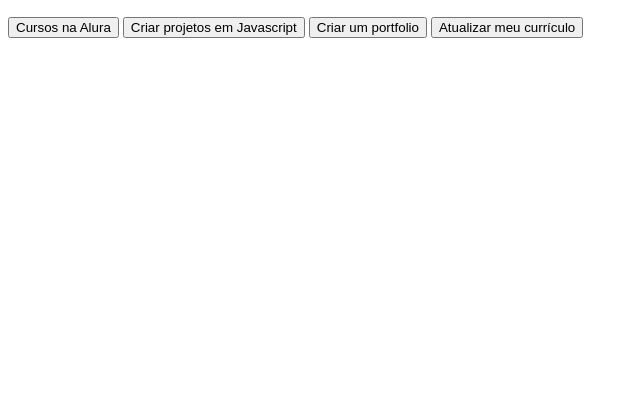
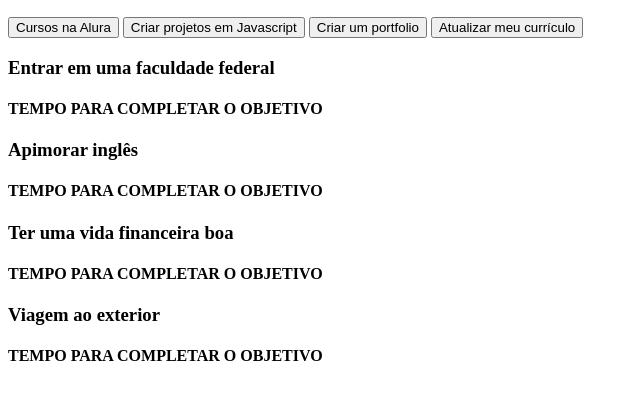
Before and after one commit to rosnowski/projeto-de-vida-3, a plain HTML site: page index.html in a window 1280 px wide. Shown: the part 50-450 px from the top of the page, without its empty margins (0-640 px from the left). Drawn offline with Linux system fonts and the light colour scheme.

Commit message:
concluido

```diff
--- a/index.html
+++ b/index.html
@@ -1,5 +1,6 @@
 <!DOCTYPE html>
 <html lang="pt-br">
+
 <head>
 <meta charset="UTF-8" />
 <meta name="viewport" content="width=device-width, initial-scale=1.0" />
@@ -10,12 +11,34 @@
 <body>
 <section class="conteudo-principal">
 <h2 class="titulo-principal">Meus Objetivos do ano<span>_</span></h2>
+<div class="conteúdo">
 <div class="botoes">
 <button class="botao">Cursos na Alura</button>
 <button class="botao">Criar projetos em Javascript</button>
 <button class="botao">Criar um portfolio</button>
 <button class="botao">Atualizar meu currículo</button>
 </div>
+<div class="abas-textos">
+ <div class="aba-conteudo ativo">
+<h3 class="aba-conteudo-titulo-principal"> Entrar em uma faculdade federal </h3>
+<h4 class="aba-conteudo-titulo-secundario"> TEMPO PARA COMPLETAR O OBJETIVO </h4>
+    </div>
+<div class="aba-conteudo ativo">
+<h3 class="aba-conteudo-titulo-principal"> Apimorar inglês </h3>
+<h4 class="aba-conteudo-titulo-secundario"> TEMPO PARA COMPLETAR O OBJETIVO </h4>
+    </div>
+<div class="aba-conteudo ativo">
+<h3 class="aba-conteudo-titulo-principal"> Ter uma vida financeira boa </h3>
+<h4 class="aba-conteudo-titulo-secundario"> TEMPO PARA COMPLETAR O OBJETIVO </h4>
+    </div>
+<div class="aba-conteudo ativo">
+<h3 class="aba-conteudo-titulo-principal"> Viagem ao exterior </h3>
+<h4 class="aba-conteudo-titulo-secundario"> TEMPO PARA COMPLETAR O OBJETIVO </h4>
+    </div>
+</div>
+</div>
 </section>
+<script src="main.js"></script>
 </body>
+
 </html>
```
